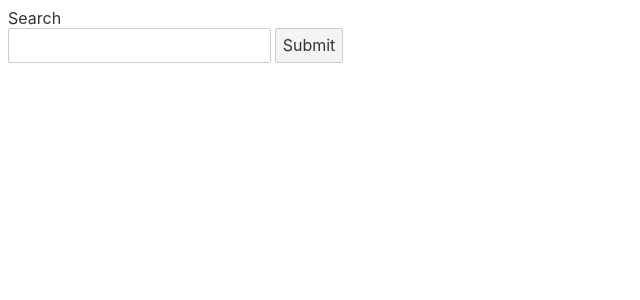
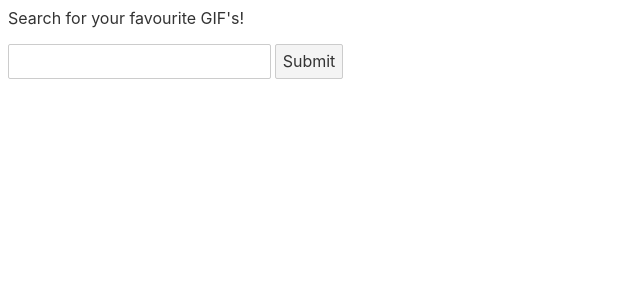
Before and after one commit to psyhedeliq/gif-search, a Svelte app: page / in a window 1280 px wide. Shown: the top 300 px of the page, without its empty margins (0-640 px from the left). Built offline with nearby package versions, Linux system fonts and the light colour scheme.

Commit message:
added new loading spinner and a sprincle of style :)

```diff
--- a/src/App.svelte
+++ b/src/App.svelte
@@ -29,15 +29,16 @@
 </style>
 
 <form on:submit|preventDefault={formSubmitted}>
-  <label for="search">Search</label>
+  <label style="margin-bottom:1em;" for="search">Search for your favourite
+    GIF's!</label>
   <input bind:value={search} id="search" name="search" />
   <button type="submit">Submit</button>
 </form>
 
 {#if loading}
   <img
-    src="https://media.giphy.com/media/3y0oCOkdKKRi0/giphy.gif"
-    alt="Elmer Runnig Circles" />
+    src="https://media.giphy.com/media/3AMRa6DRUhMli/giphy.gif"
+    alt="Loading" />
 {/if}
 
 <div class="results">
```
